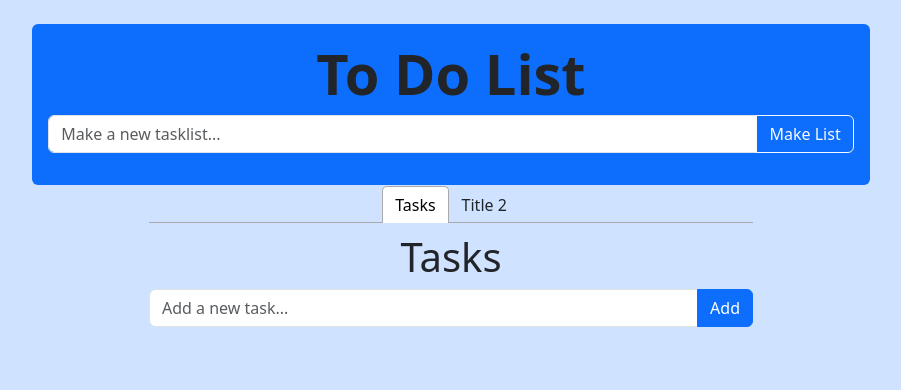
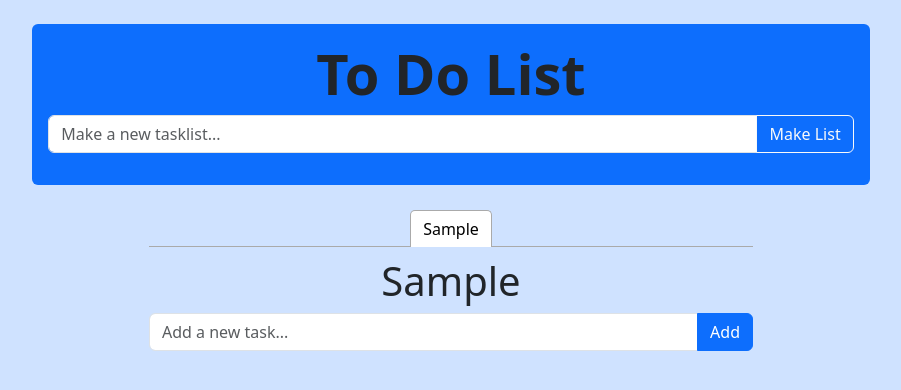
Before and after one commit to gjlander/DevDuoReactTodoList, a React (Vite) app in the folder ReactTodoList/: page / in a window 1280 px wide. Both pictures are taken after typing "Sample" into the empty fields and a click on the button "Make List". Shown: the top 390 px of the page, without its empty margins (189-1090 px from the left). Built offline with nearby package versions, Linux system fonts and the light colour scheme.

Commit message:
generate tasklist tabs iteratively, now need to move allTodos around so each list will be unique

```diff
--- a/ReactTodoList/src/App.jsx
+++ b/ReactTodoList/src/App.jsx
@@ -23,8 +23,14 @@ function App() {
                     setTasklists={setTasklists}
                     tasklistName={tasklistName}
                     setTasklistName={setTasklistName}
+                    allTodos={allTodos}
                 />
-                <Tasklist allTodos={allTodos} setAllTodos={setAllTodos} />
+                <Tasklist
+                    allTodos={allTodos}
+                    setAllTodos={setAllTodos}
+                    tasklists={tasklists}
+                    setTasklists={setTasklists}
+                />
             </div>
         </>
     );
--- a/ReactTodoList/src/components/AddNewTasklist.jsx
+++ b/ReactTodoList/src/components/AddNewTasklist.jsx
@@ -1,4 +1,5 @@
 export default function AddNewTasklist({
+    allTodos,
     tasklistName,
     setTasklistName,
     tasklists,
@@ -13,6 +14,7 @@ export default function AddNewTasklist({
             {
                 tasklistName,
                 id: crypto.randomUUID(),
+                items: [...allTodos],
             },
         ];
         setTasklists(newTasklists);
--- a/ReactTodoList/src/components/Header.jsx
+++ b/ReactTodoList/src/components/Header.jsx
@@ -1,10 +1,17 @@
 import AddNewTasklist from "./AddNewTasklist";
-function Header({ tasklistName, setTasklistName, tasklists, setTasklists }) {
+function Header({
+    allTodos,
+    tasklistName,
+    setTasklistName,
+    tasklists,
+    setTasklists,
+}) {
     return (
-        <div className="row justify-content-center">
+        <div className="row justify-content-center mb-4">
             <div className="col-8 bg-primary rounded p-3">
                 <h1 className="display-4 fw-bold">To Do List</h1>
                 <AddNewTasklist
+                    allTodos={allTodos}
                     tasklists={tasklists}
                     setTasklists={setTasklists}
                     tasklistName={tasklistName}
--- a/ReactTodoList/src/components/Tasklist.jsx
+++ b/ReactTodoList/src/components/Tasklist.jsx
@@ -3,7 +3,7 @@ import { Tab, Tabs, TabList, TabPanel } from "react-tabs";
 import "react-tabs/style/react-tabs.css";
 import AddNewTodo from "./AddNewTodo";
 import TodoItem from "./TodoItem";
-function Tasklist({ allTodos, setAllTodos }) {
+function Tasklist({ allTodos, setAllTodos, tasklists, setTasklists }) {
     const [title, setTitle] = useState("");
 
     return (
@@ -11,12 +11,18 @@ function Tasklist({ allTodos, setAllTodos }) {
             <div className="col col-lg-6">
                 <Tabs>
                     <TabList>
-                        <Tab>Tasks</Tab>
-                        <Tab>Title 2</Tab>
+                        {tasklists.map((tasklist) => (
+                            <Tab key={tasklist.tasklistName} {...tasklist}>
+                                {tasklist.tasklistName}
+                            </Tab>
+                        ))}
                     </TabList>
 
-                    <TabPanel>
-                        <h2 className="display-6">Tasks</h2>
+                    {tasklists.map((tasklist) => (
+                        <TabPanel key={tasklist.id}>
+                            <h2 className="display-6">
+                                {tasklist.tasklistName}
+                            </h2>
                             <AddNewTodo
                                 title={title}
                                 setTitle={setTitle}
@@ -31,15 +37,11 @@ function Tasklist({ allTodos, setAllTodos }) {
                                             {...todo}
                                             allTodos={allTodos}
                                             setAllTodos={setAllTodos}
-                                        // editing={editing}
-                                        // setEditing={setEditing}
                                         />
                                     ))}
                             </ul>
                         </TabPanel>
-                    <TabPanel>
-                        <h2>Any content 2</h2>
-                    </TabPanel>
+                    ))}
                 </Tabs>
             </div>
         </div>
```
Lines whose indentation alone changed are shown as unchanged.
